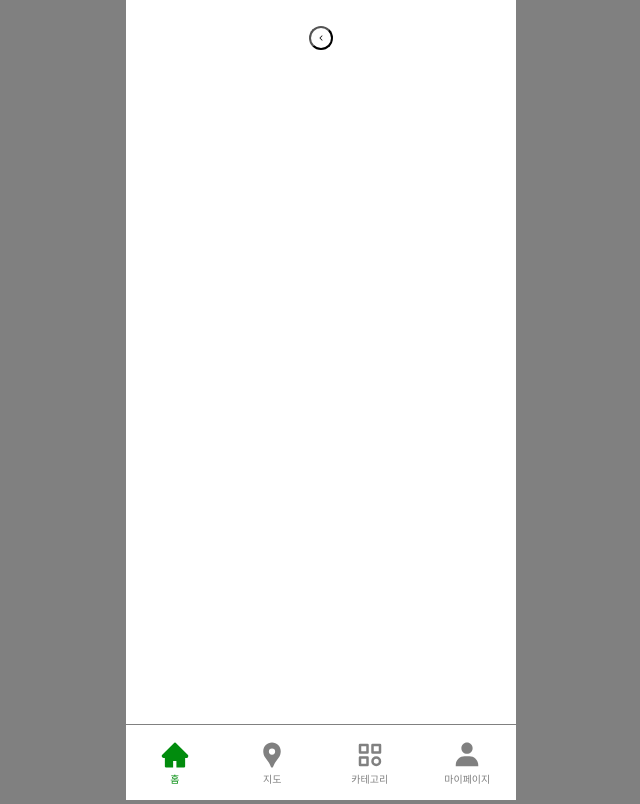
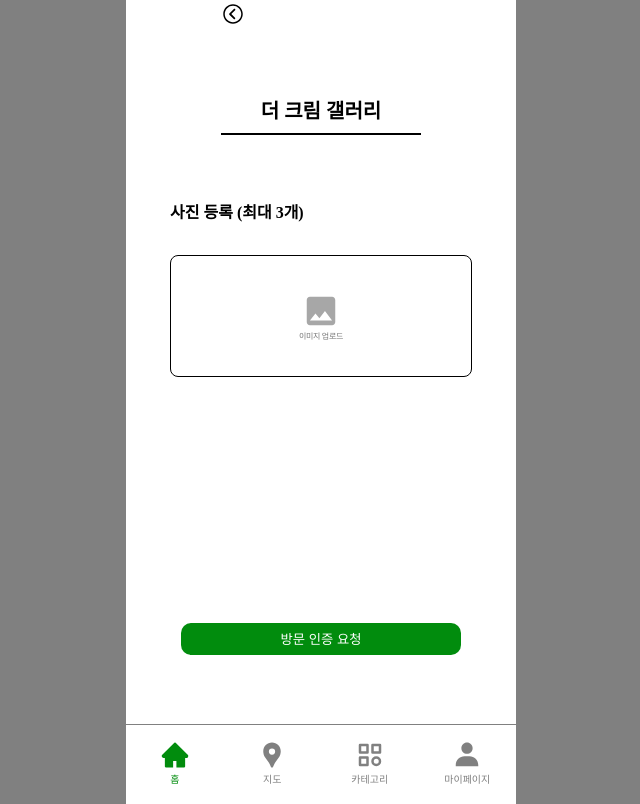
Before and after one commit to okiidokim/FrontEnd, a React (Vite) app in the folder catch-culture-frontend/: page / in a window 1280 px wide. Shown: the whole page, without its empty margins (319-959 px from the left). Built offline with nearby package versions, Linux system fonts and the light colour scheme; a web font is replaced by a local one.

Commit message:
Design: 방문인증 페이지 꾸미기

```diff
--- a/catch-culture-frontend/src/pages/visitAuth/VisitAuth.jsx
+++ b/catch-culture-frontend/src/pages/visitAuth/VisitAuth.jsx
@@ -2,7 +2,13 @@ import React, { useMemo, useState } from 'react';
 import { IoIosArrowBack } from 'react-icons/io';
 import * as S from './VisitAuthStyle';
 
+import Backitem from '../../components/Backitem';
+import UploadBox from '../../components/uploadImg/UploadBox'
+
 function VisitAuth() {
+
+    const [isAuthenticated, setIsAuth] = useState();
+
     const onClickBackButton = () => {
         navigate(-1);
     }
@@ -10,14 +16,26 @@ function VisitAuth() {
     return (
         <S.Wrapper>
             <S.Header>
-                <S.BackButton onClick={onClickBackButton}>
+                <Backitem>
                     <IoIosArrowBack />
-                </S.BackButton>
+                </Backitem>
+            </S.Header>
 
-            </S.Header>
-            {/* <S.InfoArea>
+            <S.Container>
+                <S.TitleArea>
+                    더 크림 갤러리
+                </S.TitleArea>
+                <S.SubTitle>
+                    사진 등록 (최대 3개)
+                </S.SubTitle>
+                <UploadBox/>
+            </S.Container>
 
-            </S.InfoArea> */}
+            <S.ButtonSection>
+                <button onClick={''} disabled={isAuthenticated} style={ isAuthenticated ? {backgroundColor: '#A7A7A7'} : {backgroundColor: '#018C0D'}}>
+                    방문 인증 요청
+                </button>
+            </S.ButtonSection>
         </S.Wrapper>
     )
 }
--- a/catch-culture-frontend/src/pages/visitAuth/VisitAuthStyle.jsx
+++ b/catch-culture-frontend/src/pages/visitAuth/VisitAuthStyle.jsx
@@ -1,7 +1,10 @@
 import { styled } from 'styled-components';
 
 export const Wrapper = styled.div`
+    min-height: 700px;
+    display: flex;
     flex-direction: column;
+    justify-content: space-between;
     padding: 0px 28px 28px 28px;
     font-family: noto Sans KR;
 `;
@@ -13,28 +16,22 @@ export const Header = styled.div`
     width: 100%;
     height: 75px;
     display: flex;
-    justify-content: flex-start;
-    align-items: center;
+    justify-content: center;
+    align-content: center;
     position: sticky;
-    top: 0px;
     background-color: white;
     z-index: 2;
 `;
 
-// 뒤로가기 버튼
-export const BackButton = styled.button`
+export const Container = styled.div`
+
+    text-align: center;
     display: flex;
-    border-radius: 30px;
     align-items: center;
-    left:0;
+    justify-items: center;
+    flex-direction: column;
     background-color: white;
-    width: 24px;
-    height: 24px;
-
-    * {
-        width: 16px;
-        height: 16px;
-    }
+    flex-grow: 5;
 `;
 
 export const TitleArea = styled.div`
@@ -48,3 +45,34 @@ export const TitleArea = styled.div`
     margin-bottom: 10px;
     border-bottom: 2px solid black;
 `;
+
+
+export const SubTitle = styled.div`
+    width: 100%;
+    height: 20px;
+    font: 14px;
+    font-weight: bold;
+    text-align: left;
+    margin-top: 60px;
+    margin-bottom: 30px;
+`;
+
+
+export const ButtonSection = styled.div`
+    display: flex;
+    flex-direction: column;
+    justify-content: space-between;
+    align-items: center;
+    flex-grow: 1;
+
+    button {
+        display: block;
+        width: 280px;
+        height: 32px;
+        border-radius: 10px;
+        border: 0px;
+        background-color: #018c0d;
+        color: white;
+        margin-top: 20px;
+    }
+`;
```
